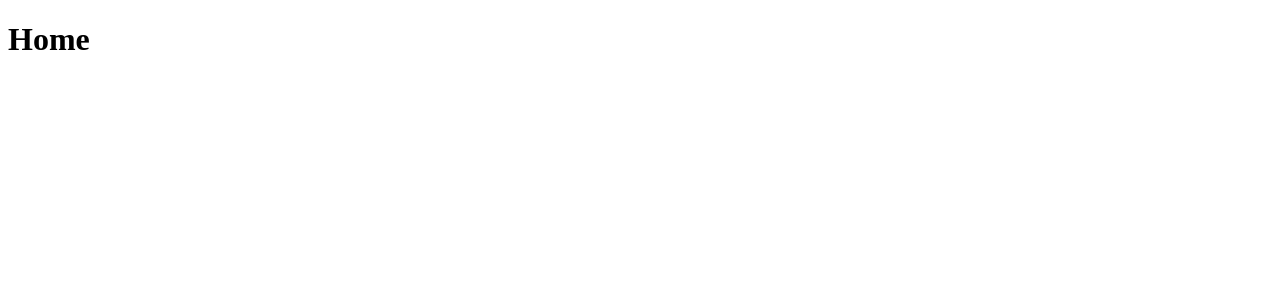
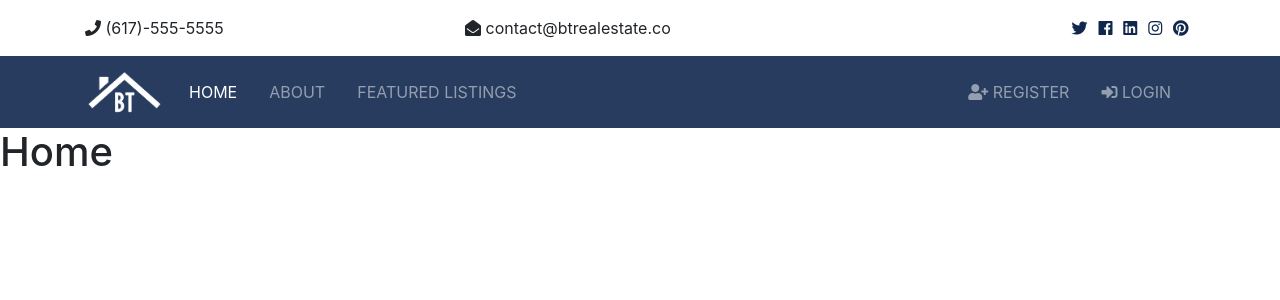
Before and after one commit to jthomps838/btre_site, a Django app: page / in a window 1280 px wide. Before the commit the part shown is almost empty. Shown: the top 300 px of the page. Run offline with Django 3.2, Linux system fonts and the light colour scheme; some libraries are stand-ins or nearby versions.

Commit message:
add partial navigations for header

```diff
--- a/templates/base.html
+++ b/templates/base.html
@@ -1,14 +1,31 @@
+{% load static %}
 <!DOCTYPE html>
 <html lang="en">
 <head>
     <meta charset="UTF-8">
     <meta http-equiv="X-UA-Compatible" content="IE=edge">
     <meta name="viewport" content="width=device-width, initial-scale=1.0">
+
+    <!-- Font Awesome -->
+    <link rel="stylesheet" href="{% static 'css/all.css'%}">
+    <!-- Bootstrap -->
+    <link rel="stylesheet" href="{% static 'css/bootstrap.css'%}">
+    <!-- Custom -->
+    <link rel="stylesheet" href="{% static 'css/style.css'%}">
+    <!--  Lightbox  -->
+    <link rel="stylesheet" href="{% static 'css/lightbox.min.css'%}">
     <title>BT Real Estate</title>
 </head>
 <body>
+    {% include 'partials/_topbar.html' %}
+    {% include 'partials/_navbar.html' %}
+
     {% block content %}
 
     {% endblock %}
+    <script src="{% static 'js/jquery-3.3.1.min.js' %}"></script>
+    <script src="{% static 'js/bootstrap.bundle.min.js' %}"></script>
+    <script src="{% static 'js/main.js' %}"></script>
+    <script src="{% static 'js/lightbox.min.js' %}"></script>
 </body>
 </html>
--- /dev/null
+++ b/templates/partials/_navbar.html
@@ -0,0 +1,38 @@
+{% load static %}
+<!-- Navbar -->
+  <nav class="navbar navbar-expand-lg navbar-dark bg-primary sticky-top">
+    <div class="container">
+      <a class="navbar-brand" href="index.html">
+        <img src="{% static 'img/logo.png' %}" class="logo" alt="">
+      </a>
+      <button class="navbar-toggler" type="button" data-toggle="collapse" data-target="#navbarNavAltMarkup">
+        <span class="navbar-toggler-icon"></span>
+      </button>
+      <div class="collapse navbar-collapse" id="navbarNavAltMarkup">
+        <ul class="navbar-nav">
+          <li class="nav-item active mr-3">
+            <a class="nav-link" href="index.html">Home</a>
+          </li>
+          <li class="nav-item mr-3">
+            <a class="nav-link" href="about.html">About</a>
+          </li>
+          <li class="nav-item mr-3">
+            <a class="nav-link" href="listings.html">Featured Listings</a>
+          </li>
+        </ul>
+
+        <ul class="navbar-nav ml-auto">
+          <li class="nav-item mr-3">
+            <a class="nav-link" href="register.html">
+              <i class="fas fa-user-plus"></i> Register</a>
+          </li>
+          <li class="nav-item mr-3">
+            <a class="nav-link" href="login.html">
+              <i class="fas fa-sign-in-alt"></i>
+
+              Login</a>
+          </li>
+        </ul>
+      </div>
+    </div>
+  </nav>
--- /dev/null
+++ b/templates/partials/_topbar.html
@@ -0,0 +1,32 @@
+    <!-- Top Bar -->
+    <section id="top-bar" class="p-3">
+    <div class="container">
+      <div class="row">
+        <div class="col-md-4">
+          <i class="fas fa-phone"></i> (617)-555-5555
+        </div>
+        <div class="col-md-4">
+          <i class="fas fa-envelope-open"></i> contact@btrealestate.co
+        </div>
+        <div class="col-md-4">
+          <div class="social text-right">
+            <a href="#">
+              <i class="fab fa-twitter"></i>
+            </a>
+            <a href="#">
+              <i class="fab fa-facebook"></i>
+            </a>
+            <a href="#">
+              <i class="fab fa-linkedin"></i>
+            </a>
+            <a href="#">
+              <i class="fab fa-instagram"></i>
+            </a>
+            <a href="#">
+              <i class="fab fa-pinterest"></i>
+            </a>
+          </div>
+        </div>
+      </div>
+    </div>
+  </section>
```
